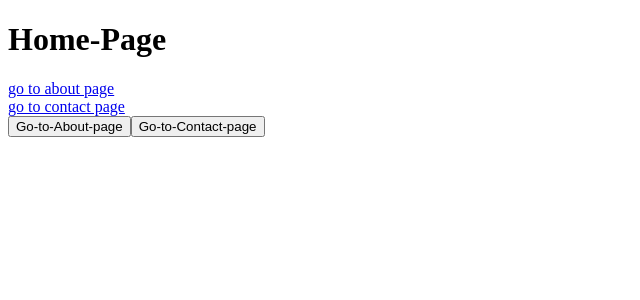
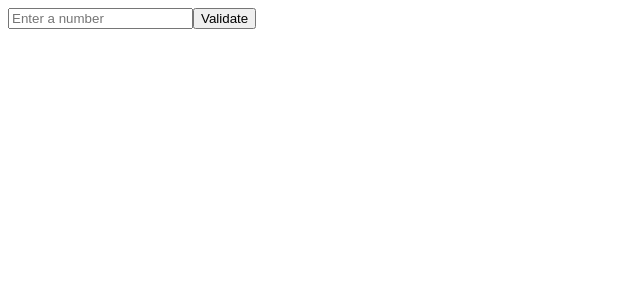
Before and after one commit to dinelkalakshan40/react-demo, a React (Vite) app: page / in a window 1280 px wide. Shown: the top 300 px of the page, without its empty margins (0-640 px from the left). Built offline with nearby package versions, Linux system fonts and the light colour scheme.

Commit message:
useRef manupilete Dom

```diff
--- a/src/App.tsx
+++ b/src/App.tsx
@@ -1,22 +1,31 @@
-import {BrowserRouter, Route, Routes} from "react-router";
-import {HomePage} from "./pages/HomePage.tsx";
-import {AboutPage} from "./pages/AboutPage.tsx";
-import {ContactPage} from "./pages/ContactPage.tsx";
+import {useRef} from "react";
 
 
 function App() {
 
+    // Define the ref with type HTMLInputElement or null
+    const inputRef = useRef<HTMLInputElement | null>(null);
+
+    const handleClick = () => {
+        // Check if the ref is not null
+        if (inputRef.current) {
+            const value = inputRef.current.value;
+
+            if (value === "") {
+                inputRef.current.focus();
+            } else if (Number(value) > 50) {
+                alert("Success");
+            } else {
+                alert("Error");
+            }
+        }
+    };
 
     return (
-        <BrowserRouter>
-            <Routes>
-                <Route path="/" element={<HomePage/>}></Route>
-                <Route path="/about" element={<AboutPage/>}></Route>
-                <Route path="/contact" element={<ContactPage/>}></Route>
-
-            </Routes>
-        </BrowserRouter>
-
+        <>
+            <input type="text" ref={inputRef} placeholder="Enter a number"/>
+            <button onClick={handleClick}>Validate</button>
+        </>
     );
 }
 
```
